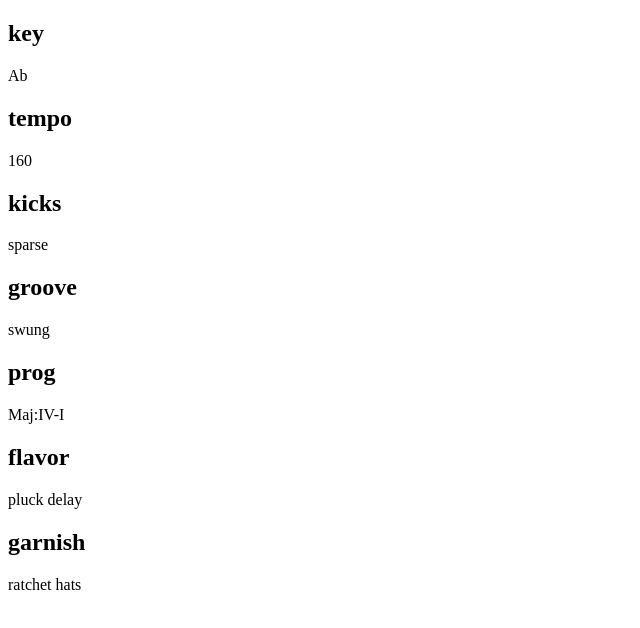
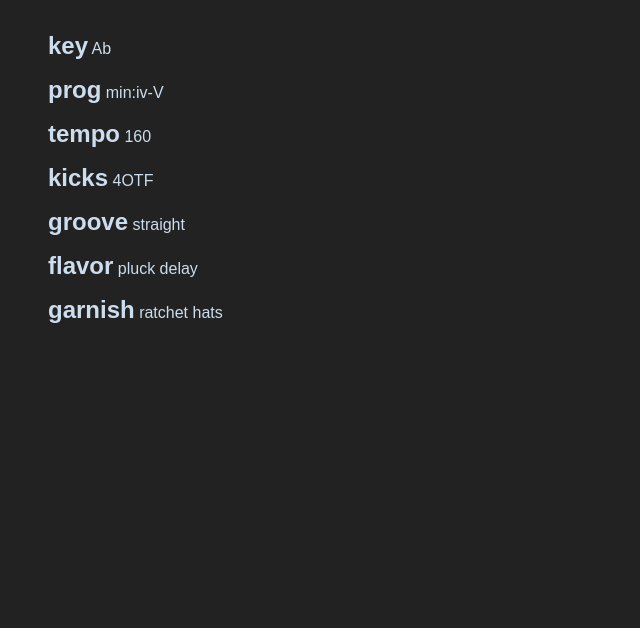
Before and after one commit to tomtheisen/museroll, a plain HTML site: page index.html in a window 1280 px wide. Shown: the whole page, without its empty margins (0-640 px from the left). Drawn offline with Linux system fonts and the light colour scheme.

Commit message:
more changes lol

```diff
--- a/index.html
+++ b/index.html
@@ -4,16 +4,21 @@
 	<meta charset="utf-8">
 	<meta name="viewport" content="width=device-width, initial-scale=1">
 	<title>Muse Roll</title>
+	<style>
+		body { background: #222; color: #cde; font-family: sans-serif; margin: 2em;}
+		h2 { display: inline; }
+		section { margin: 1em; }
+	</style>
 </head>
 <body>
 
 	<script>
 		const domain = {
 			key: "C C# D Eb E F F# G Ab A Bb B".split(' '),
+			prog: "Maj:I-IV Maj:IV-iv min:VI-VII Maj:III-VI min:i-i min:iv-VI min:i-iv Maj:IV-I min:iv-VII min:i-VII min:iv-V Maj:I-bVII".split(' '),
 			tempo: "80 100 120 140 160".split(' '),
 			kicks: "4OTF busy sparse".split(' '),
 			groove: "swung straight".split(' '),
-			prog: "Maj:I-IV Maj:IV-iv min:VI-VII Maj:III-VI min:i-i min:iv-VI min:i-iv Maj:IV-I min:iv-VII min:i-VII min:iv-V Maj:I-bVII".split(' '),
 			flavor: "bass melody,progression arpeggio,pluck delay,brass stab,supersaw sweep,beautiful piano,dorian loser EP".split(','),
 			garnish: "pedal tonic,ostinato,b3 shred,shaker,ratchet hats,triplets,whistler/yowler".split(',')
 		};
@@ -25,7 +30,7 @@
 		for (let [k,a] of Object.entries(domain)) {
 			document.write(`<section>
 				<h2>${k}</h2>
-				<div>${choose(a)}</div>
+				${choose(a)}
 			</section>`);
 			console.log(k);
 		}
```
